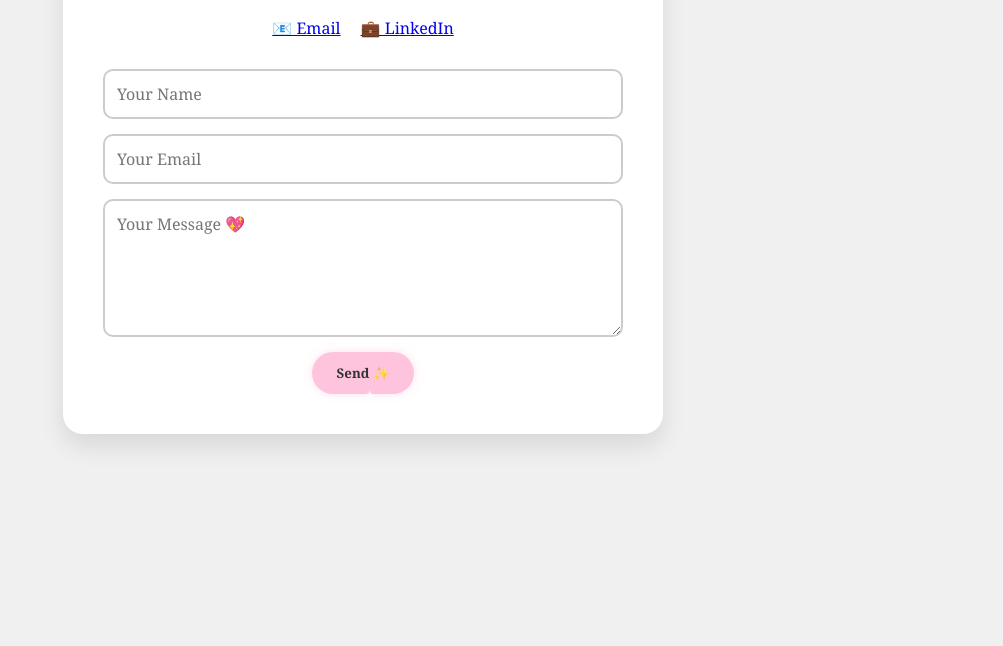
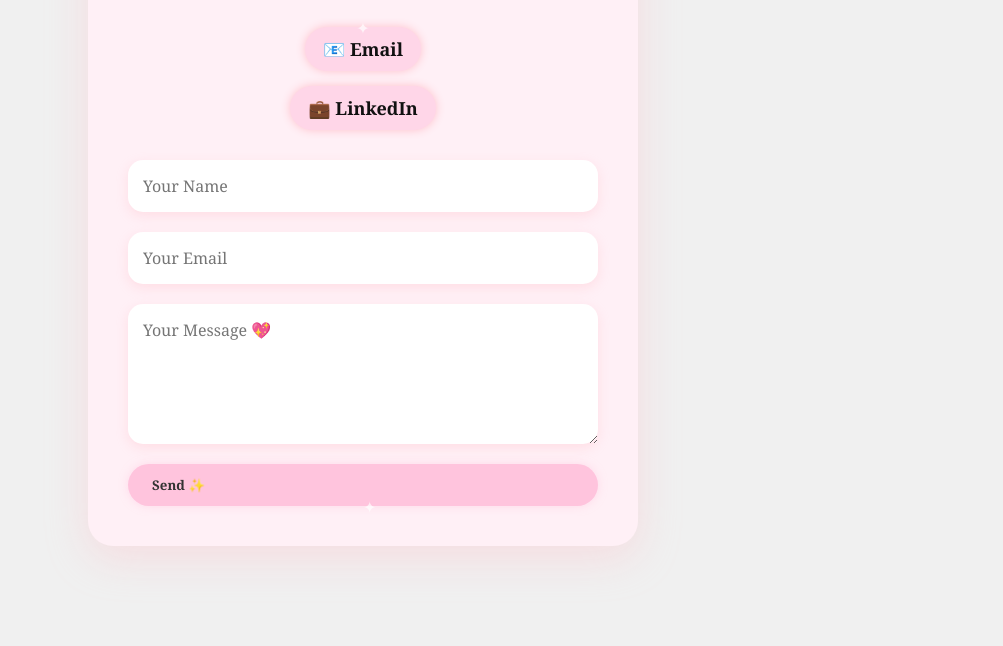
Before and after one commit to JackelineLopez-xx/jackelinelopez-xx.github.io, a plain HTML site: page contact.html in a window 1280 px wide. Shown: the part 362-1008 px from the top of the page, without its empty margins (277-1280 px from the left). Before the commit the page ends 886 px from the top, so only its background shows below. Drawn offline with Linux system fonts and the light colour scheme.

Commit message:
Update style.css

```diff
--- a/style.css
+++ b/style.css
@@ -133,18 +133,79 @@ li {
 
 /* 🌸 Contact Card Layout */
 .contact-card {
-  background: #fff;
-  border-radius: 20px;
+  background: #fff0f6;
+  border-radius: 25px;
   padding: 40px;
-  max-width: 600px;
-  margin: 50px auto;
-  box-shadow: 0 12px 25px rgba(0, 0, 0, 0.1);
-  transition: background-color 0.3s ease;
+  max-width: 550px;
+  margin: 60px auto;
+  box-shadow: 0 12px 40px rgba(255, 192, 203, 0.4);
+  text-align: center;
+  transition: background-color 0.3s ease, box-shadow 0.3s ease;
 }
 
 body.dark-mode .contact-card {
-  background: #1e1e1e;
+  background: #2b2b2b;
   color: #eee;
+  box-shadow: 0 12px 40px rgba(255, 105, 180, 0.3);
+}
+
+/* 💖 Glowy Input + Textarea */
+.contact-form input,
+.contact-form textarea {
+  padding: 15px;
+  border: none;
+  border-radius: 15px;
+  font-size: 16px;
+  width: 100%;
+  background: #fff;
+  box-shadow: 0 4px 12px rgba(255, 182, 193, 0.3);
+  transition: all 0.3s ease;
+}
+
+.contact-form input:focus,
+.contact-form textarea:focus {
+  outline: none;
+  box-shadow: 0 0 10px #ffb6c1, 0 0 20px #ff69b4;
+}
+
+body.dark-mode .contact-form input,
+body.dark-mode .contact-form textarea {
+  background-color: #444;
+  color: #fff;
+  box-shadow: 0 4px 12px rgba(255, 105, 180, 0.3);
+}
+
+/* 🧁 Form Layout */
+.contact-form {
+  display: flex;
+  flex-direction: column;
+  gap: 20px;
+  margin-top: 30px;
+}
+
+/* 💕 Glowy Contact Links */
+.glow-link {
+  background-color: #ffd6e8;
+  color: #111;
+  padding: 10px 18px;
+  font-weight: bold;
+  border-radius: 30px;
+  box-shadow: 0 0 10px #ffc0cb;
+  text-decoration: none;
+  font-size: 18px;
+  transition: all 0.3s ease;
+}
+
+.glow-link:hover {
+  background-color: #ffb6c1;
+  transform: scale(1.05);
+  box-shadow: 0 0 15px #ff69b4, 0 0 25px #ffc0cb;
+}
+
+body.dark-mode .glow-link {
+  background-color: #ff69b4;
+  color: #fff;
+  box-shadow: 0 0 10px #ff69b4;
 }
 
 /* ✨ Sparkle Buttons */
@@ -169,38 +230,11 @@ body.dark-mode .contact-card {
   box-shadow: 0 0 12px #ff69b4, 0 0 20px #ffb6c1;
 }
 
-/* 💌 Contact Links */
+/* 🔗 Contact Links Container */
 .contact-links {
-  display: flex;
-  justify-content: center;
-  gap: 20px;
-  margin: 30px 0;
-}
-
-/* 📝 Contact Form */
-.contact-form {
   display: flex;
   flex-direction: column;
   gap: 15px;
+  align-items: center;
+  margin: 30px 0 0;
 }
-
-.contact-form input,
-.contact-form textarea {
-  padding: 12px;
-  border: 2px solid #ccc;
-  border-radius: 10px;
-  font-size: 16px;
-  width: 100%;
-}
-
-.contact-form button {
-  align-self: center;
-}
-
-/* 🌙 Dark Mode Form Support */
-body.dark-mode .contact-form input,
-body.dark-mode .contact-form textarea {
-  background-color: #333;
-  color: #eee;
-  border-color: #555;
-}
```
